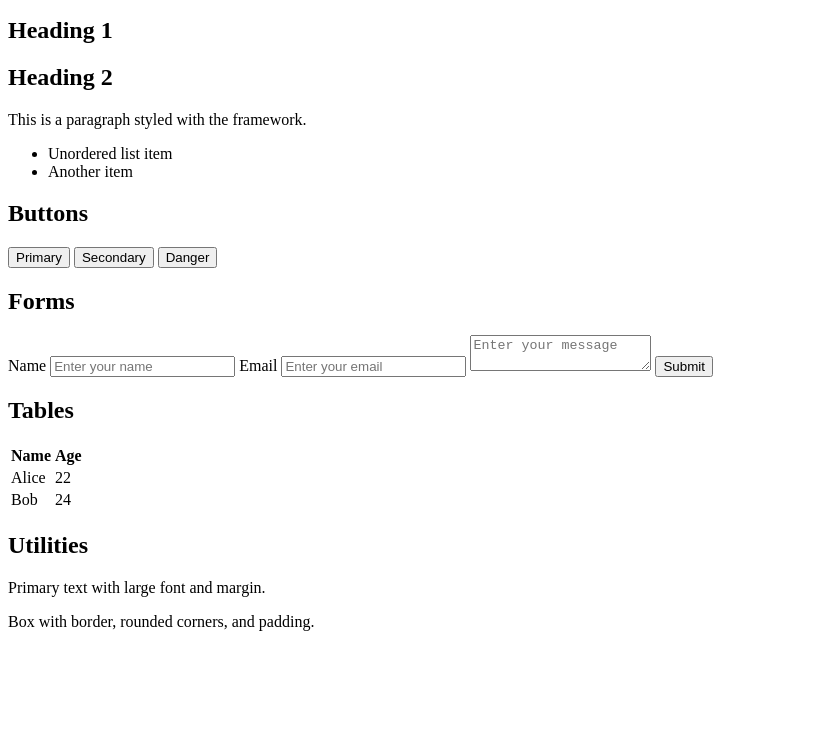
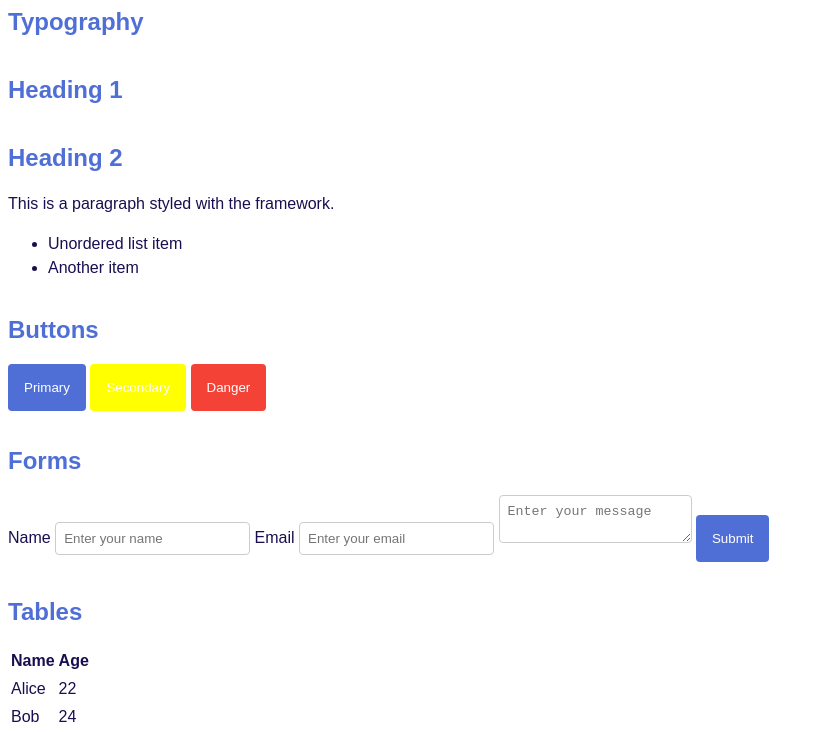
Before and after one commit to pari0169/girls-css-framework, a plain HTML site: page index.html in a window 1280 px wide. Shown: the part 148-880 px from the top of the page, without its empty margins (0-824 px from the left). Before the commit the page ends 800 px from the top, so only its background shows below. Drawn offline with Linux system fonts and the light colour scheme.

Commit message:
fixed sass issues

```diff
--- a/dist/style.css
+++ /dev/null
@@ -1,17 +0,0 @@
-/* Error: Can't find stylesheet to import.
- *   ,
- * 1 | @use 'variables' as variables;
- *   | ^^^^^^^^^^^^^^^^^^^^^^^^^^^^^
- *   '
- *   scss/style.scss 1:1  root stylesheet */
-
-body::before {
-  font-family: "Source Code Pro", "SF Mono", Monaco, Inconsolata, "Fira Mono",
-      "Droid Sans Mono", monospace, monospace;
-  white-space: pre;
-  display: block;
-  padding: 1em;
-  margin-bottom: 1em;
-  border-bottom: 2px solid black;
-  content: "Error: Can't find stylesheet to import.\a   \2577 \a 1 \2502  @use 'variables' as variables;\a   \2502  ^^^^^^^^^^^^^^^^^^^^^^^^^^^^^\a   \2575 \a   scss/style.scss 1:1  root stylesheet";
-}
--- a/index.html
+++ b/index.html
@@ -3,7 +3,7 @@
 <head>
 <meta charset="UTF-8">
 <title>Custom CSS Framework Demo</title>
-<link rel="stylesheet" href="final/girl-css-framework.css">
+<link rel="stylesheet" href="./css/girls-css-framework.css">
 </head>
 <body>
 
--- a/scss/_utilities.scss
+++ /dev/null
@@ -1,52 +0,0 @@
-@use "variables" as *;
-
-/* Spacing (margin/padding) */
-@function space($n) {
-  @return if($n == 0, 0, if($n == 1, $space-1, if($n == 2, $space-2,
-    if($n == 3, $space-3, if($n == 4, $space-4, if($n == 5, $space-5,
-    if($n == 6, $space-6, if($n == 8, $space-8, if($n == 10, $space-10, $space-12)))))))));
-}
-
-@for $i from 0 through 12 {
-  .u-m-#{$i} { margin: space($i) !important; }
-  .u-mt-#{$i} { margin-top: space($i) !important; }
-  .u-mr-#{$i} { margin-right: space($i) !important; }
-  .u-mb-#{$i} { margin-bottom: space($i) !important; }
-  .u-ml-#{$i} { margin-left: space($i) !important; }
-
-  .u-p-#{$i} { padding: space($i) !important; }
-  .u-pt-#{$i} { padding-top: space($i) !important; }
-  .u-pr-#{$i} { padding-right: space($i) !important; }
-  .u-pb-#{$i} { padding-bottom: space($i) !important; }
-  .u-pl-#{$i} { padding-left: space($i) !important; }
-}
-
-/* Typography utilities */
-.u-fw-400 { font-weight: 400 !important; }
-.u-fw-600 { font-weight: 600 !important; }
-.u-fw-700 { font-weight: 700 !important; }
-
-.u-fs-sm  { font-size: .875rem !important; }
-.u-fs-base{ font-size: 1rem !important; }
-.u-fs-lg  { font-size: 1.125rem !important; }
-.u-fs-xl  { font-size: 1.25rem !important; }
-.u-fs-2xl { font-size: 1.5rem !important; }
-
-/* Colors */
-.u-text-primary { color: $color-primary !important; }
-.u-text-muted   { color: $color-muted !important; }
-.u-bg-primary   { background: $color-primary !important; color: #fff !important; }
-.u-bg-accent    { background: $color-accent !important; color: #fff !important; }
-
-/* Borders */
-.u-border       { border: $border-width solid $color-border !important; }
-.u-rounded-sm   { border-radius: $radius-sm !important; }
-.u-rounded-md   { border-radius: $radius-md !important; }
-.u-rounded-lg   { border-radius: $radius-lg !important; }
-
-/* Display & alignment */
-.u-flex   { display: flex !important; }
-.u-inline { display: inline-block !important; }
-.u-center { display: grid !important; place-items: center !important; }
-.u-gap-4  { gap: $space-4 !important; }
-.u-justify-between { justify-content: space-between !important; }
--- a/src/_buttons.scss
+++ b/src/_buttons.scss
@@ -1,15 +1,17 @@
 // _buttons.scss
+@use './variables' as variables;
+
 .btn {
-    padding: map-get($spacings, sm) map-get($spacings, md);
+    padding: variables.$spacings;
     border-radius: 4px;
     border: none;
-    font-size: map-get($font-sizes, base);
+    font-size: variables.$font-family-base;
     cursor: pointer;
     transition: 0.2s ease;
 
-    &--primary { background: $primary; color: white; }
-    &--secondary { background: $secondary; color: white; }
-    &--danger { background: $danger; color: white; }
+    &--primary { background: variables.$color-primary; color: white; }
+    &--secondary { background: variables.$color-secondary; color: white; }
+    &--danger { background: variables.$color-danger; color: white; }
 
     &:hover { opacity: 0.85; }
   }
--- a/src/_forms.scss
+++ b/src/_forms.scss
@@ -1,3 +1,5 @@
+@use './variables' as variables;
+
 input, textarea, select {
     padding: 0.5rem;
     border: 1px solid #ccc;
@@ -5,8 +7,8 @@ input, textarea, select {
     outline: none;
 
     &:focus {
-      border-color: $primary;
-      box-shadow: 0 0 0 2px rgba($primary, 0.2);
+      border-color: variables.$color-primary;
+      box-shadow: 0 0 0 2px rgba(variables.$color-primary, 0.2);
     }
   }
 
--- a/src/_headings.scss
+++ b/src/_headings.scss
@@ -1,4 +1,4 @@
 @use 'variables' as variables;
 h1, h2, h3 {
-margin-top: variables.$spacing-base * 2;   margin-bottom: variables.$spacing-base;     color: variables.$color-primary;
+margin-top: variables.$spacings * 2;   margin-bottom: variables.$spacings;     color: variables.$color-primary;
 font-weight: 700; }
--- a/src/_typography.scss
+++ b/src/_typography.scss
@@ -8,7 +8,7 @@ body {
 }
 
 p {
-  margin-bottom: variables.$spacing-base;
+  margin-bottom: variables.$spacings;
 }
 
 .text-left {
--- a/src/_variables.scss
+++ b/src/_variables.scss
@@ -1,5 +1,7 @@
 $color-primary: #506fd6;
+$color-secondary: yellow;
 $color-text: #180f50;
+$color-border: pink;
 
 $color-success: #4caf50;
 $color-danger: #f44336;
@@ -17,4 +19,8 @@ $font-size-xxl: 32px;
 $font-size-3xl: 48px;
 $font-size-4xl: 64px;
 
-$spacing-base: 16px
+$border-width: 1px;
+$space-2: 2px;
+$space-3: 3px;
+
+$spacings: 16px
```
Also changed, not shown: scss/style.scss (deleted, +0 -7 lines), src/main.scss (+0 -7 lines), css/girls-css-framework.css (added), final/girl-css-framework.css (deleted), src/_tables.scss (renamed from scss/_tables.scss), src/_utilities.scss (line endings or trailing spaces), 1 other file.
